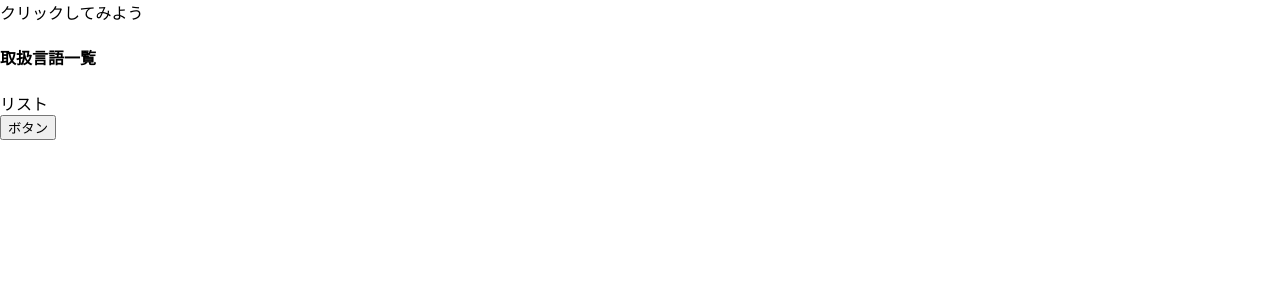
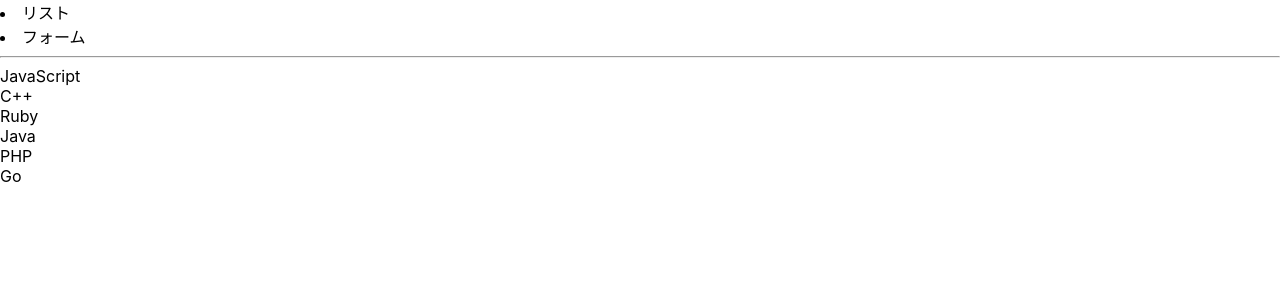
Before and after one commit to suzuki-yoshiki/react-easysite, a React (Create React App) app: page / in a window 1280 px wide. Shown: the top 300 px of the page. Built offline with nearby package versions, Linux system fonts and the light colour scheme.

Commit message:
function条件分岐と繰り返し構文

```diff
--- a/src/App.js
+++ b/src/App.js
@@ -1,18 +1,23 @@
 import { useState } from "react";
 import { List } from "./List";
+import { Form } from "./Form";
+
 
 function App() {
-  const [description, setdescription] = useState("クリックしてみよう");
-
-  const changedescription = () => {
-    setdescription("クリック絶対ダメ！！");
-  }
+  const [tab, setTab] = useState("list");
 
   return (
     <div>
-      { description }
-       <List title="取扱言語一覧"/>
-       <button onClick={changedescription}>ボタン</button>
+      <header>
+        <ui>
+          <li onClick={() => setTab("list")}>リスト</li>
+          <li onClick={() => setTab("form")}>フォーム</li>
+        </ui>
+      </header>
+      <hr/>
+      {
+        tab === "list" ? <List title="取扱言語一覧"/> : <Form />
+      }
     </div>
   );
 }
--- /dev/null
+++ b/src/Form.js
@@ -0,0 +1,3 @@
+export const Form = ()　=> {
+  return <div>フォーム</div>
+}
--- a/src/List.js
+++ b/src/List.js
@@ -1,8 +1,20 @@
-export const List = ({ title }) => {
+const LANGUAGE = [
+  "JavaScript",
+  "C++",
+  "Ruby",
+  "Java",
+  "PHP",
+  "Go",
+];
+
+export const List = () => {
   return (
     <div>
-      <h4>{ title }</h4>
-      <div>リスト</div>
+      {
+        LANGUAGE.map((lang, index) => {
+          return <div key={ index }>{ lang }</div>
+        })
+      }
     </div>
   )
 }
```
